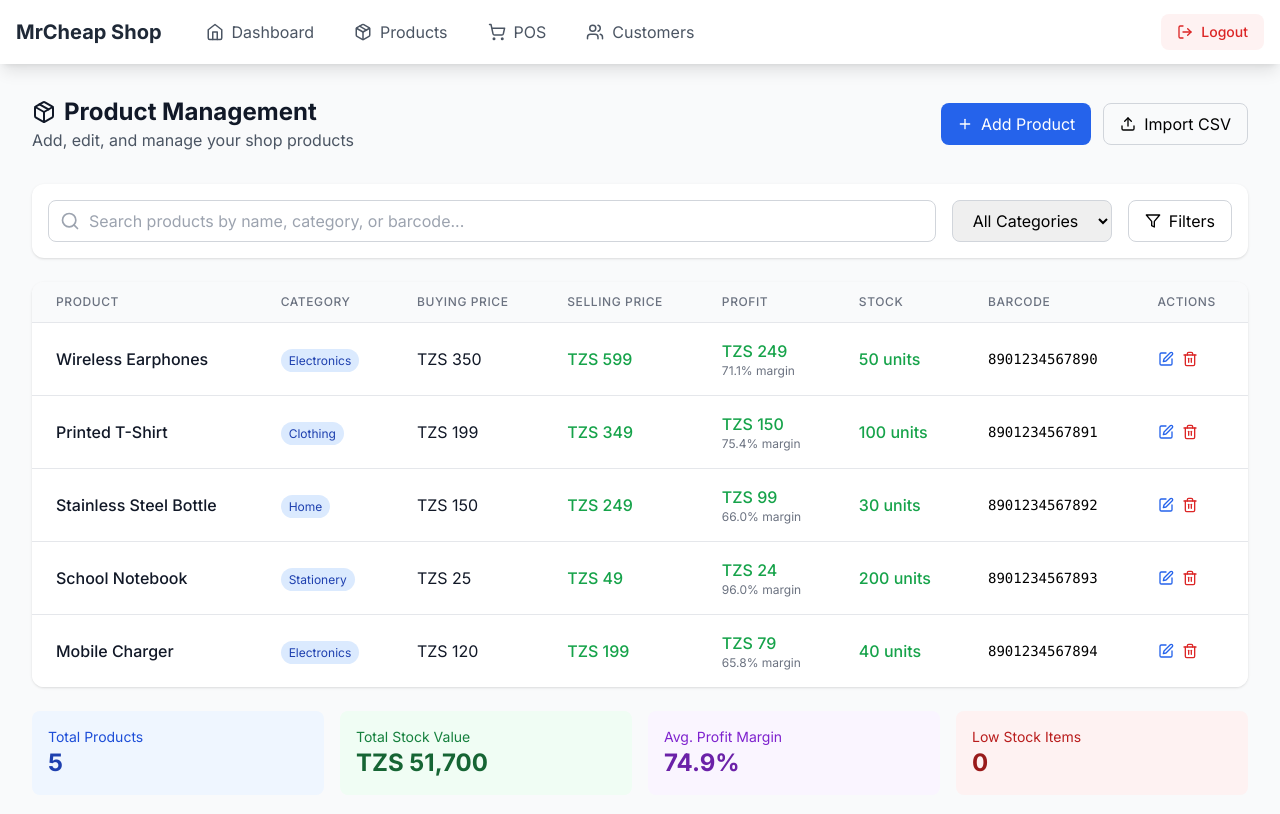
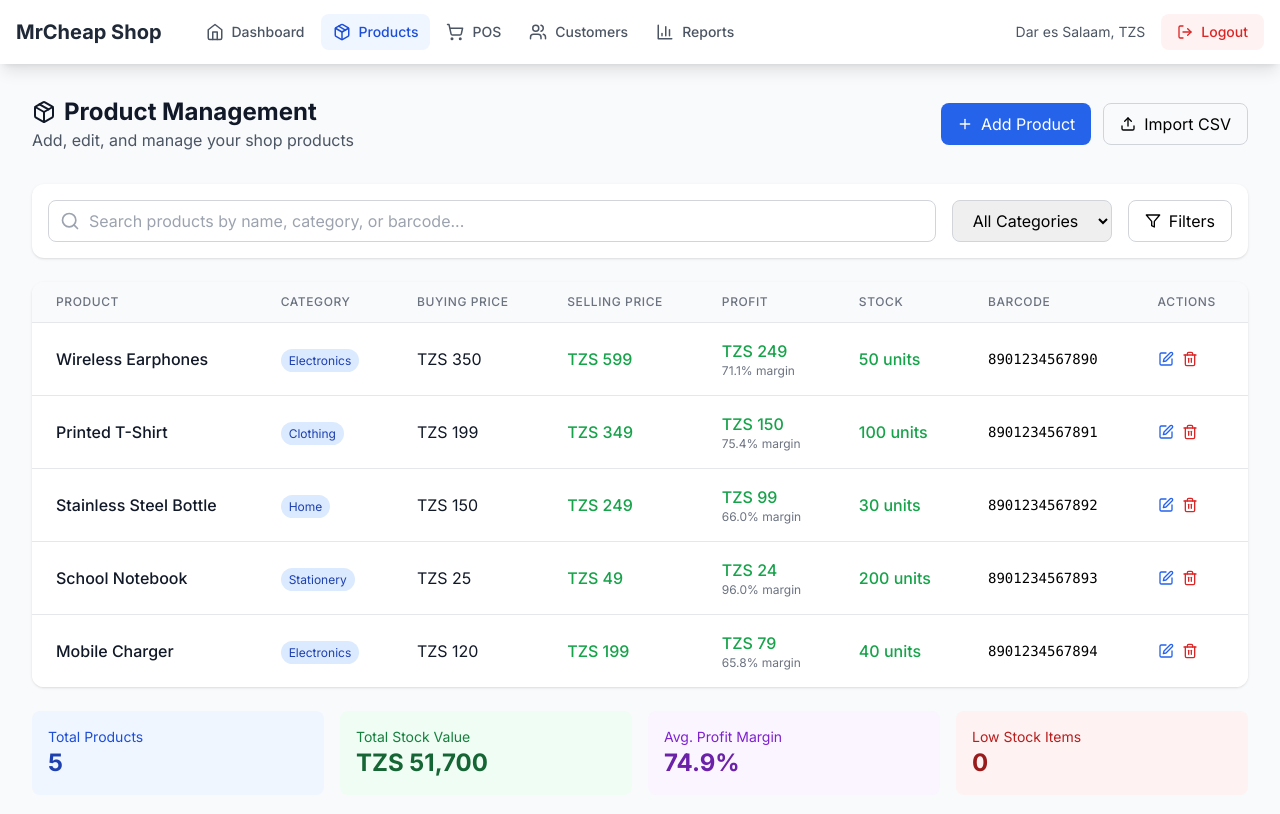
Before and after one commit to johnlaura430-crypto/mrcheap-shop, a Next.js app: page /products in a window 1280 px wide. Shown: the top 814 px of the page. Built offline with nearby package versions, Linux system fonts and the light colour scheme.

Commit message:
Update Navigation.tsx

```diff
--- a/app/components/Navigation.tsx
+++ b/app/components/Navigation.tsx
@@ -1,17 +1,21 @@
 'use client';
 
-import { useRouter } from 'next/navigation';
-import { LogOut, Home, Package, ShoppingCart, Users } from 'lucide-react';
+import { useRouter, usePathname } from 'next/navigation';
+import { LogOut, Home, Package, ShoppingCart, Users, BarChart3 } from 'lucide-react';
 
 export function Navigation() {
   const router = useRouter();
+  const pathname = usePathname();
 
   const navItems = [
     { label: 'Dashboard', icon: Home, href: '/dashboard' },
     { label: 'Products', icon: Package, href: '/products' },
     { label: 'POS', icon: ShoppingCart, href: '/pos' },
     { label: 'Customers', icon: Users, href: '/customers' },
+    { label: 'Reports', icon: BarChart3, href: '/reports' },
   ];
+
+  const isActive = (href: string) => pathname === href;
 
   return (
     <nav className="bg-white shadow-lg">
@@ -19,12 +23,16 @@ export function Navigation() {
         <div className="flex justify-between items-center h-16">
           <div className="flex items-center space-x-8">
             <h1 className="text-xl font-bold text-gray-800">MrCheap Shop</h1>
-            <div className="hidden md:flex space-x-4">
+            <div className="hidden md:flex space-x-1">
               {navItems.map((item) => (
                 <button
                   key={item.label}
                   onClick={() => router.push(item.href)}
-                  className="flex items-center space-x-2 px-3 py-2 rounded-lg text-gray-600 hover:bg-gray-100 hover:text-gray-900"
+                  className={`flex items-center space-x-2 px-3 py-2 rounded-lg text-sm font-medium ${
+                    isActive(item.href)
+                      ? 'bg-blue-50 text-blue-700'
+                      : 'text-gray-600 hover:bg-gray-100 hover:text-gray-900'
+                  }`}
                 >
                   <item.icon size={18} />
                   <span>{item.label}</span>
@@ -33,9 +41,13 @@ export function Navigation() {
             </div>
           </div>
 
+          <div className="flex items-center gap-4">
+            <div className="text-sm text-gray-600 hidden md:block">
+              Dar es Salaam, TZS
+            </div>
             <button
               onClick={() => {
-              if (confirm('Logout?')) router.push('/');
+                if (confirm('Are you sure you want to logout?')) router.push('/');
               }}
               className="flex items-center space-x-2 px-4 py-2 text-sm font-medium text-red-600 bg-red-50 rounded-lg hover:bg-red-100"
             >
@@ -44,6 +56,7 @@ export function Navigation() {
             </button>
           </div>
         </div>
+      </div>
     </nav>
   );
 }
```
Lines whose indentation alone changed are shown as unchanged.
